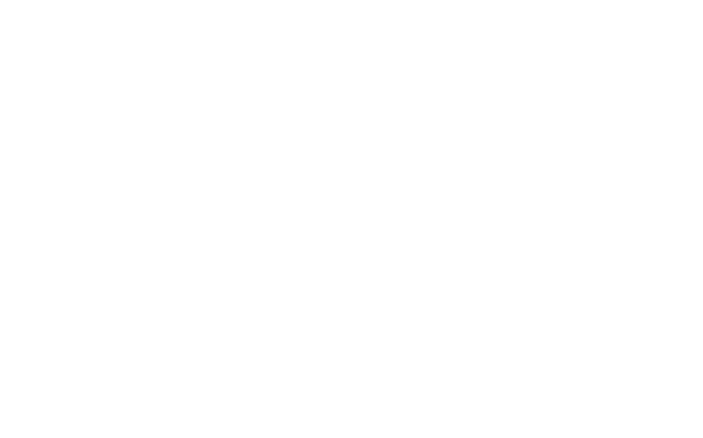
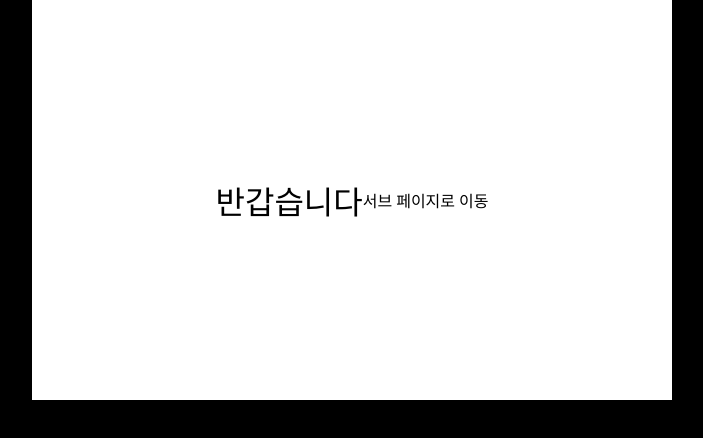
Before and after one commit to YoonJieut/multipage-prac, a plain HTML site: page index.html in a window 1280 px wide. Shown: the whole page, without its empty margins (288-991 px from the left). Drawn offline with Linux system fonts and the light colour scheme.

Commit message:
fs 모듈로 메인 페이지 index.html 가져오기

```diff
--- a/index.html
+++ b/index.html
@@ -3,9 +3,15 @@
 <head>
   <meta charset="UTF-8">
   <meta name="viewport" content="width=device-width, initial-scale=1.0">
+  <link rel="stylesheet" href="common.css">
   <title>MainPage</title>
 </head>
 <body>
-
+  <div id="root">
+    <div>
+      <p>반갑습니다</p>
+      <a href="http://localhost:8080/sub">서브 페이지로 이동</a>
+    </div>
+  </div>
 </body>
 </html>
```
Also changed, not shown: app.js (+9 -1 lines).
